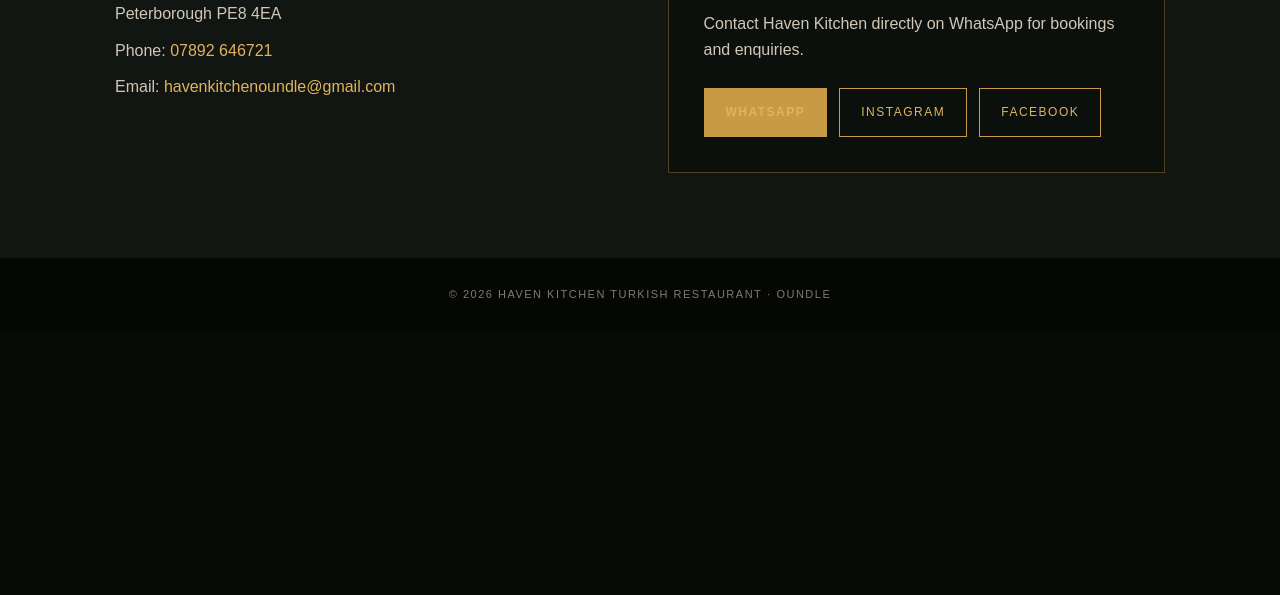
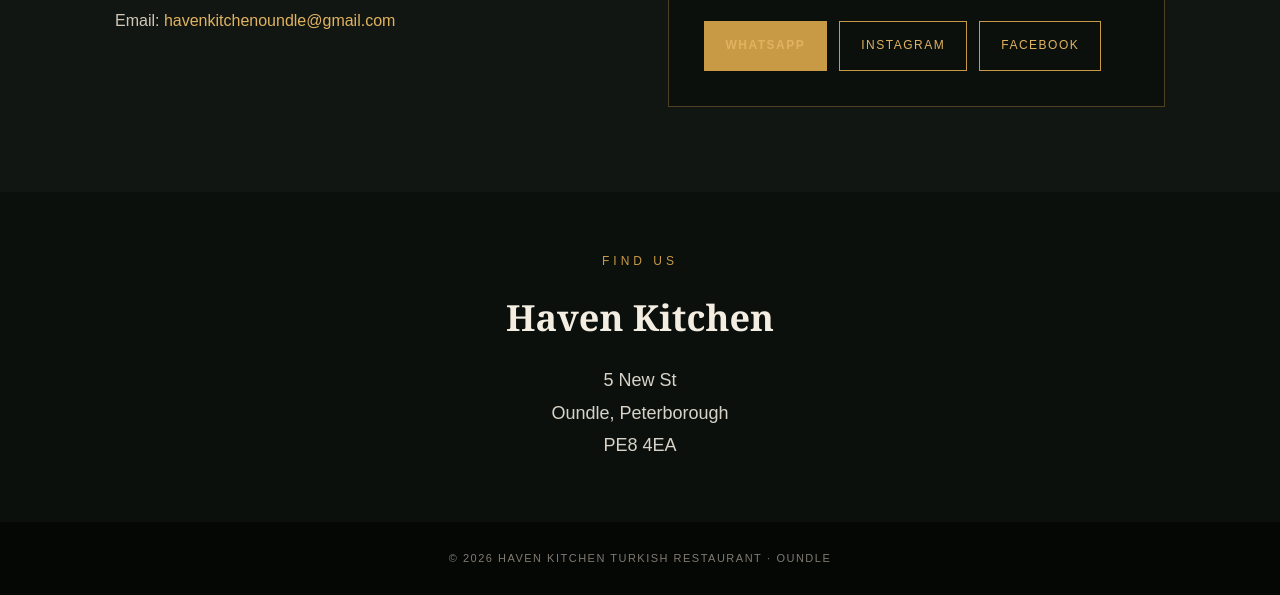
Before and after one commit to havenkitchenoundle-crypto/Haven-kitchhen, a plain HTML site: page index.html in a window 1280 px wide. Shown: the part 2080-2675 px from the top of the page. Before the commit the page ends 2411 px from the top, so only its background shows below. Drawn offline with Linux system fonts and the light colour scheme.

Commit message:
Update index.html

```diff
--- a/index.html
+++ b/index.html
@@ -372,9 +372,7 @@
       alt="Haven Kitchen Turkish Restaurant logo"
     >
 
-    <div class="eyebrow">
-      5 New St · Oundle · Peterborough
-    </div>
+
 
     <div class="opening">
       Opening Soon
@@ -540,6 +538,21 @@
 </section>
 
 </main>
+  <section style="text-align:center; padding:60px 20px; background:#0b100d;">
+  <div style="color:#c99a45; letter-spacing:4px; font-size:12px; margin-bottom:18px;">
+    FIND US
+  </div>
+
+  <h2 style="font-family:Georgia,serif; font-size:36px; margin-bottom:18px;">
+    Haven Kitchen
+  </h2>
+
+  <p style="font-size:18px; line-height:1.8; color:#d8d3c8;">
+    5 New St<br>
+    Oundle, Peterborough<br>
+    PE8 4EA
+  </p>
+  </section>
 
 
 <footer>
```
